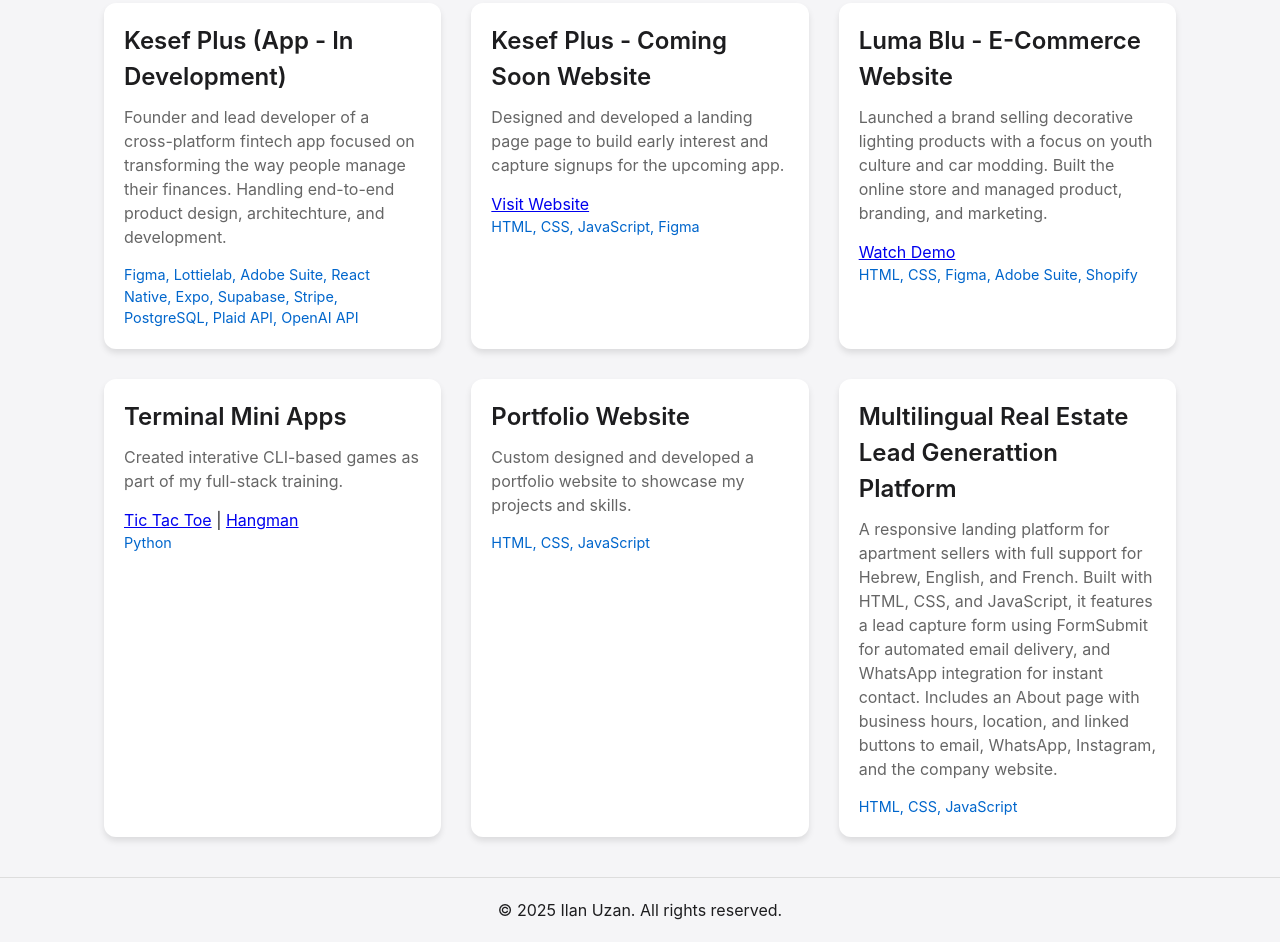
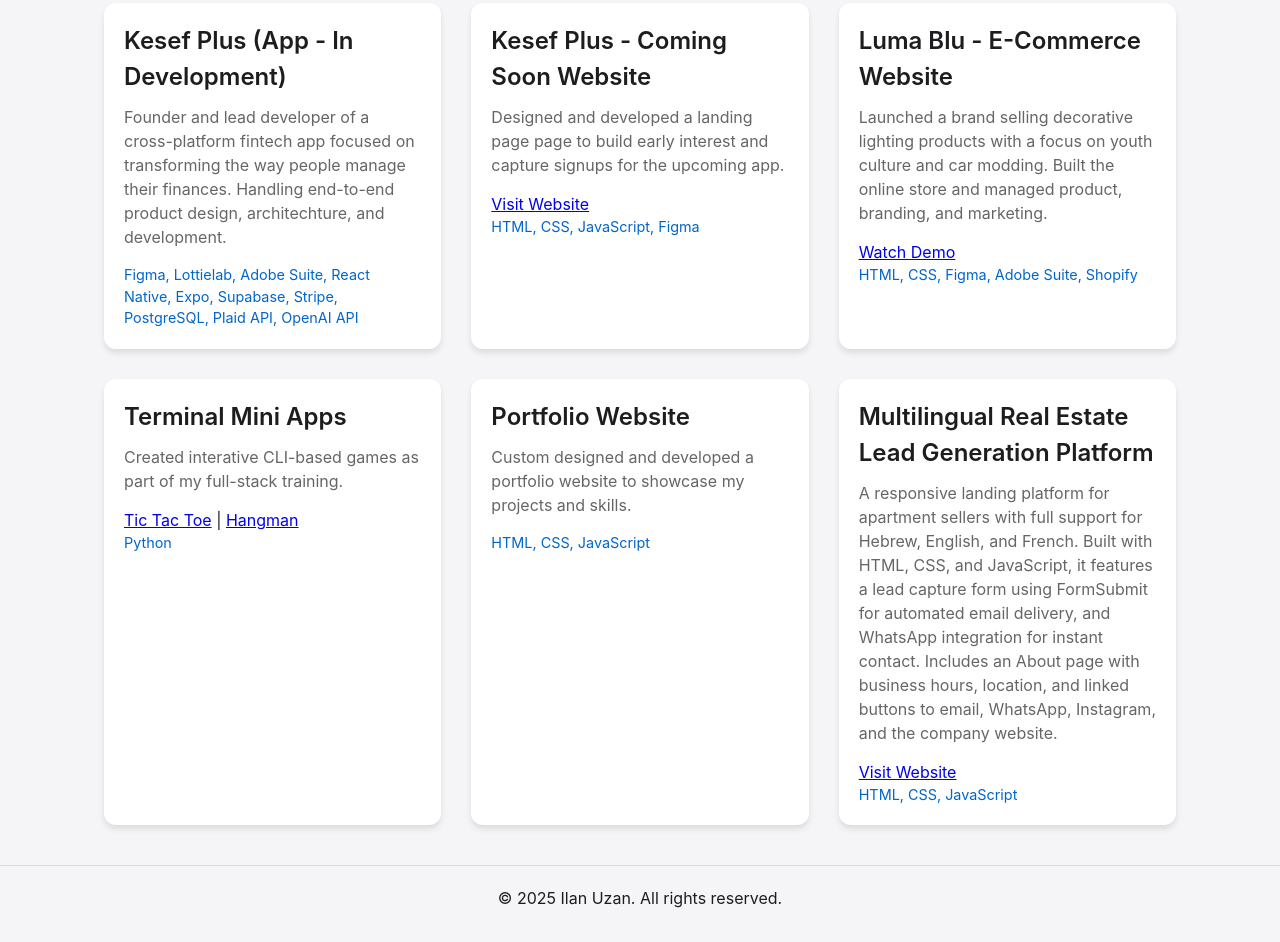
Before and after one commit to ilan-uzan/myportfolio, a plain HTML site: page projects.html in a window 1280 px wide. Shown: the part 213-1155 px from the top of the page. Drawn offline with Linux system fonts and the light colour scheme; a web font is replaced by a local one.

Commit message:
Update projects page with additional modifications

```diff
--- a/projects.html
+++ b/projects.html
@@ -72,8 +72,9 @@
             </div>
             <div class="project-card">
                 <div class="project-content">
-                    <h3 class="project-title">Multilingual Real Estate Lead Generattion Platform</h3>
+                    <h3 class="project-title">Multilingual Real Estate Lead Generation Platform</h3>
                     <p class="project-description">A responsive landing platform for apartment sellers with full support for Hebrew, English, and French. Built with HTML, CSS, and JavaScript, it features a lead capture form using FormSubmit for automated email delivery, and WhatsApp integration for instant contact. Includes an About page with business hours, location, and linked buttons to email, WhatsApp, Instagram, and the company website.</p>
+                    <p class="project-link"><a href="https://ilan-uzan.github.io/AaronBardaWebsite/" target="_blank">Visit Website</a></p>
                     <p class="project-tech">HTML, CSS, JavaScript</p>
                 </div>
             </div>
```
